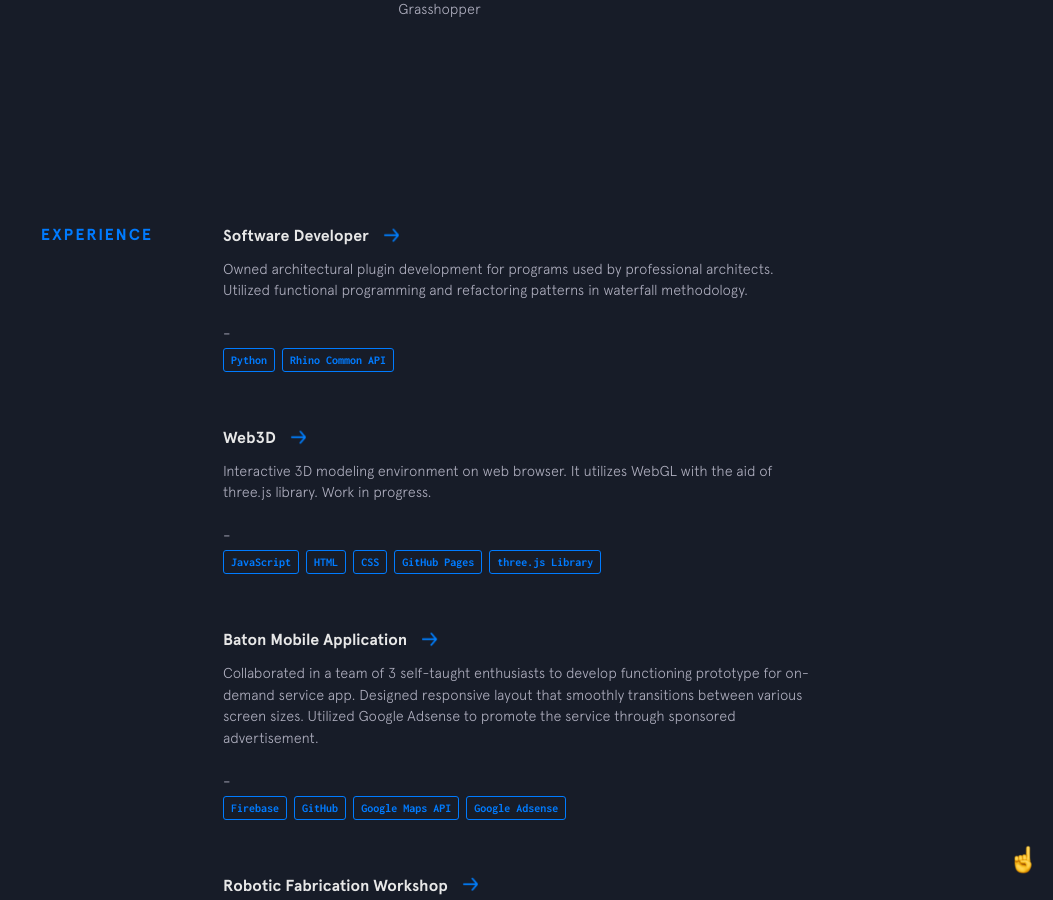
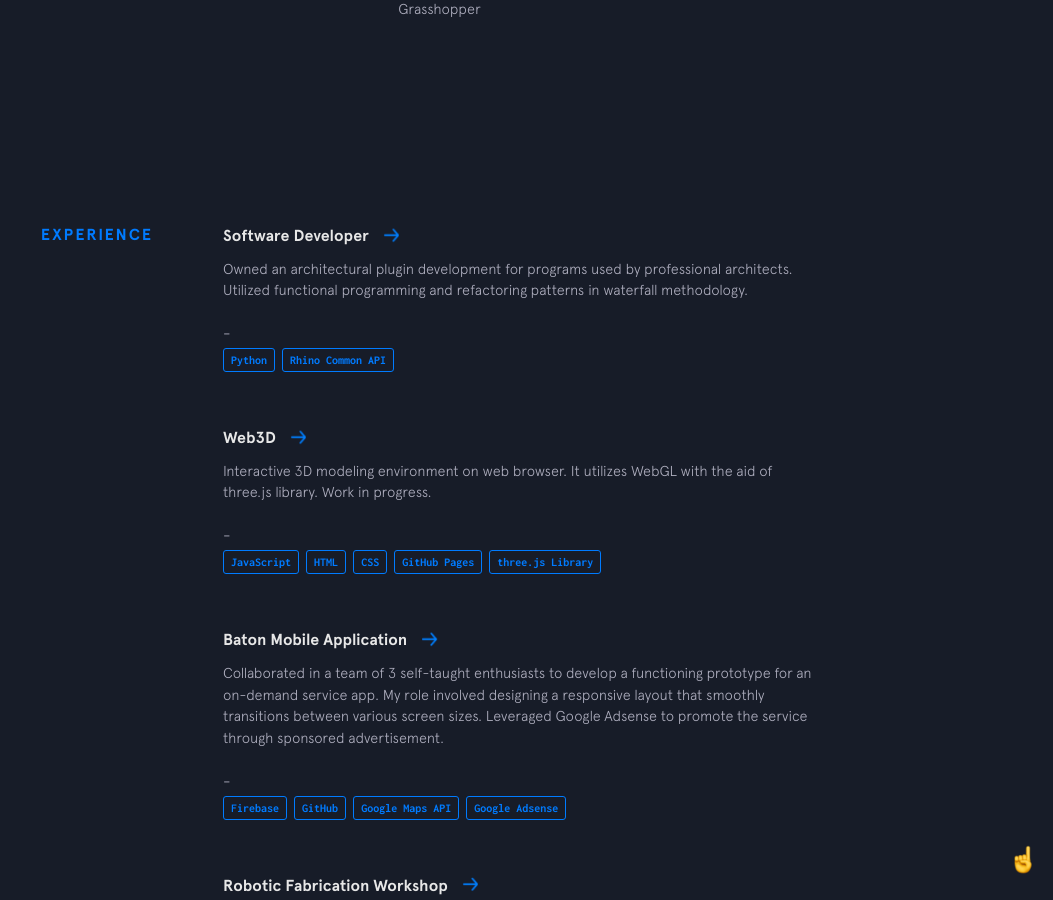
Before and after one commit to bennettoh/website-2020, a Jekyll site: the page built from index.html, in a window 1280 px wide and 900 px high, scrolled down 1673 px. Shown: the whole window, without its empty margins (227-1280 px from the left). Built offline with Jekyll 4.4.1, drawn with Linux system fonts in a browser that asks for light colours; nearby versions of some CDN libraries; some of the changed text lies outside the part shown.

Commit message:
grammar fix

```diff
--- a/_data/other-projects.yml
+++ b/_data/other-projects.yml
@@ -1,7 +1,7 @@
 - name: Software Developer
   url: https://gumroad.com/archihacks
   code: https://gumroad.com/archihacks
-  description: Owned architectural plugin development for programs used by professional architects. Utilized functional programming and refactoring patterns in waterfall methodology.
+  description: Owned an architectural plugin development for programs used by professional architects. Utilized functional programming and refactoring patterns in waterfall methodology.
   used:
     - thing: Python
     - thing: Rhino Common API
@@ -20,7 +20,7 @@
 - name: Baton Mobile Application
   url: https://baton-app.bubbleapps.io/
   code: https://baton-app.bubbleapps.io/
-  description: Collaborated in a team of 3 self-taught enthusiasts to develop functioning prototype for on-demand service app. Designed responsive layout that smoothly transitions between various screen sizes. Utilized Google Adsense to promote the service through sponsored advertisement.
+  description: Collaborated in a team of 3 self-taught enthusiasts to develop a functioning prototype for an on-demand service app. My role involved designing a responsive layout that smoothly transitions between various screen sizes. Leveraged Google Adsense to promote the service through sponsored advertisement.
   used:
     - thing: Firebase
     - thing: GitHub
@@ -30,7 +30,7 @@
 - name: Robotic Fabrication Workshop
   url: https://github.com/bennettoh/Robotic-Fabrication-Workshop
   code: https://github.com/bennettoh/Robotic-Fabrication-Workshop
-  description: Participated in the 5 day workshop that produced a free-standing outdoor structure through computational design. Immersed myself in the digital fabrication process which involved parametric design in Rhino + Grasshopper and 5-axis robotic arm equipped with a CNC router.
+  description: The team constructed a free-standing outdoor structure through computational design. Immersed myself in the digital fabrication process which involved parametric design in Rhino + Grasshopper and 5-axis robotic arm equipped with a CNC router.
   used:
     - thing: Python
     - thing: Grasshopper
```
